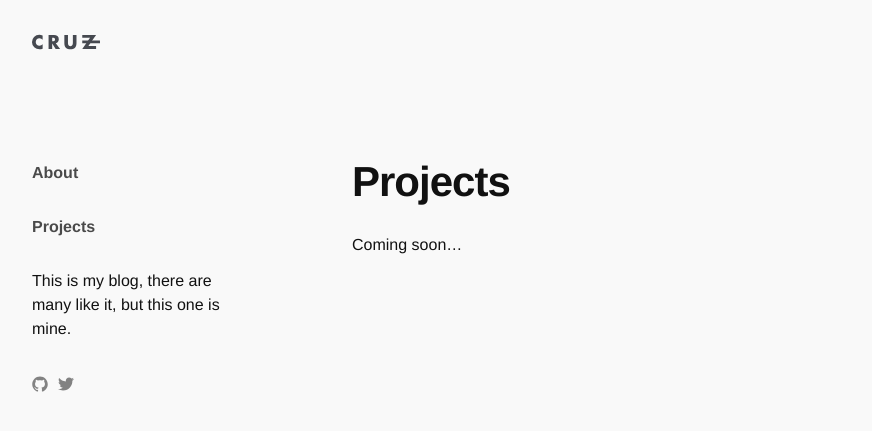
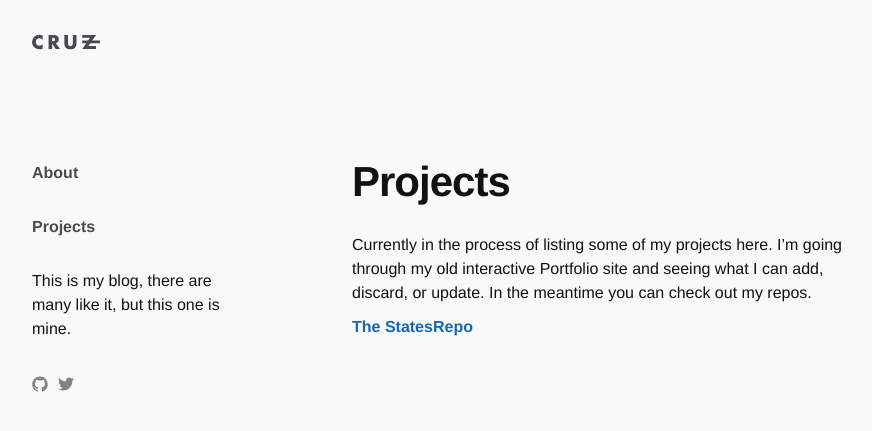
Before and after one commit to yarocruz/yarocruz.github.io, a Jekyll site: the page built from projects.md, in a window 1280 px wide. Shown: the top 431 px of the page, without its empty margins (138-1010 px from the left). Built offline with Jekyll 4.4.1, drawn with Linux system fonts in a browser that asks for light colours; some web fonts are replaced.

Commit message:
updated projects page

```diff
--- a/projects.md
+++ b/projects.md
@@ -4,4 +4,6 @@ title: Projects
 permalink: "/projects/"
 ---
 
-Coming soon...
+Currently in the process of listing some of my projects here. I'm going through my old interactive Portfolio site and seeing what I can add, discard, or update. In the meantime you can check out my repos.
+
+[The States]('https://yarocruz.github.io/the50states/')[Repo]('https://github.com/yarocruz/the50states')
```
